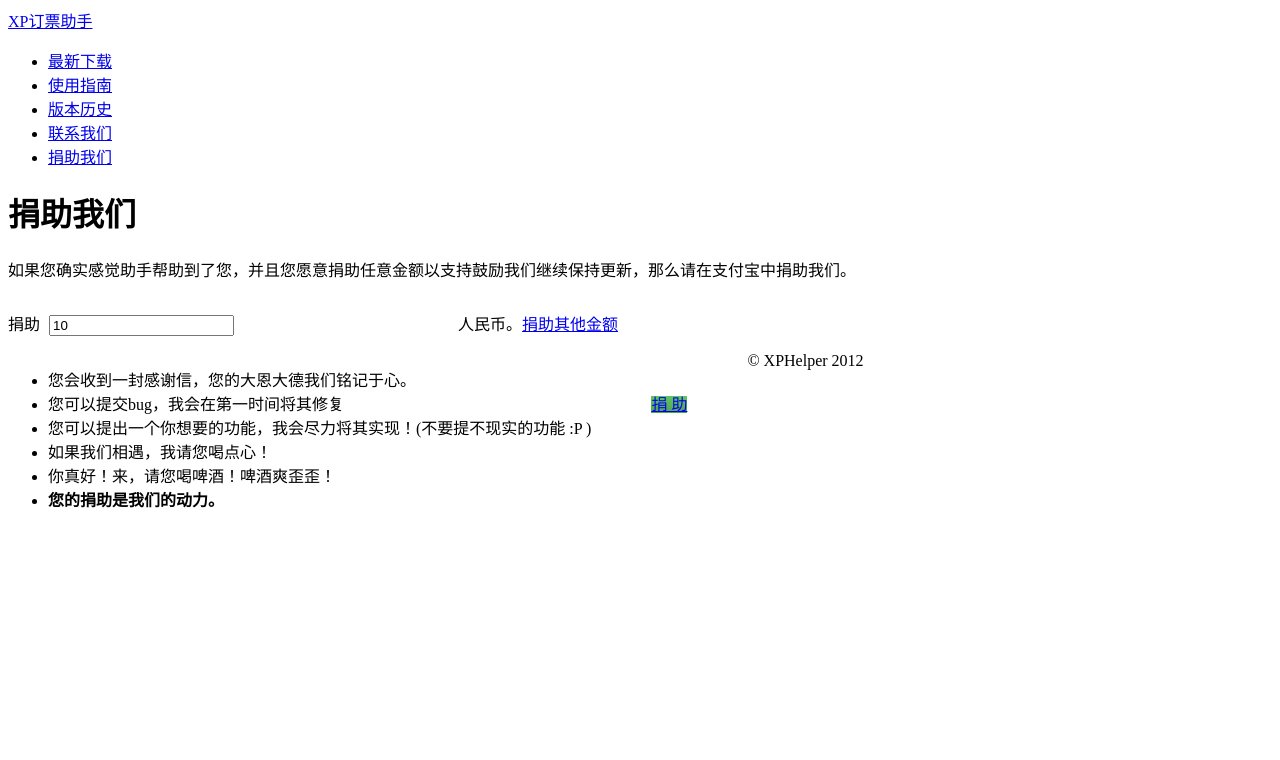
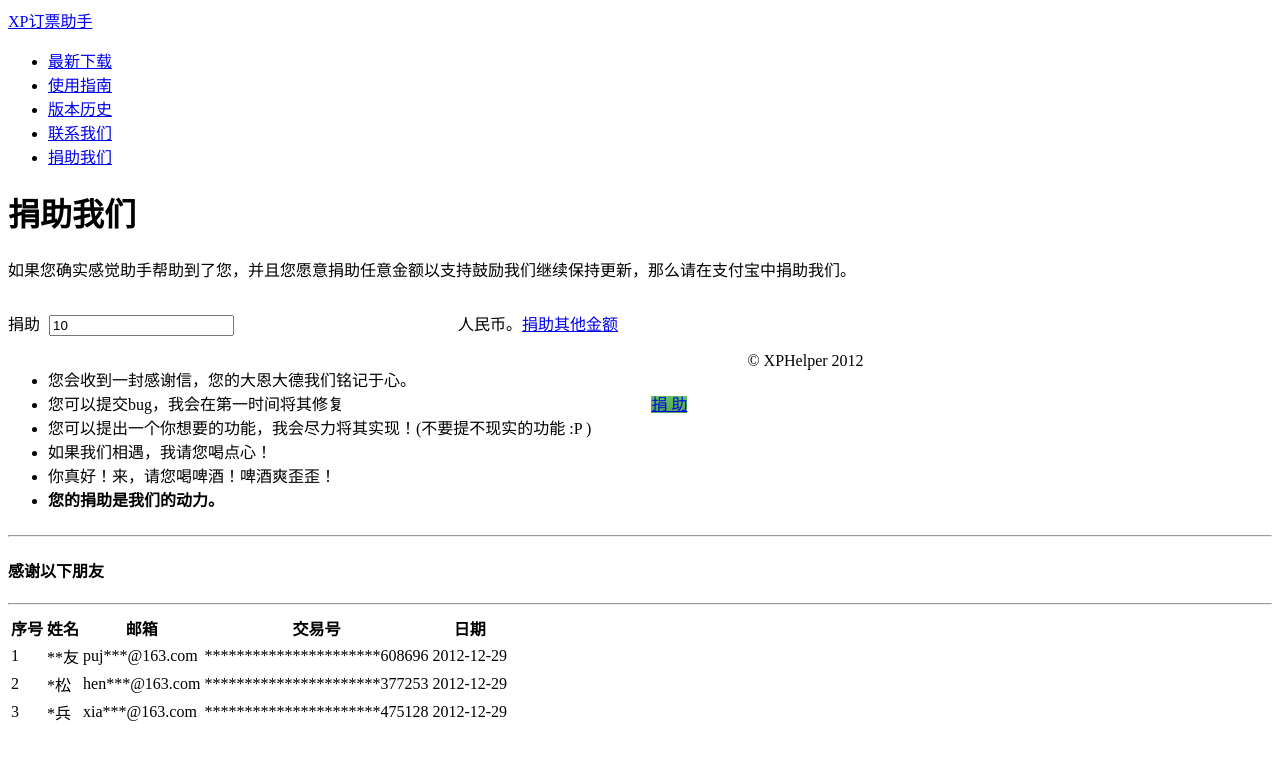
Before and after one commit to xphelper/xphelper.github.com, a Jekyll site: the page built from donate.html, in a window 1280 px wide. Shown: the top 760 px of the page. Built offline with Jekyll 4.4.1, drawn with Linux system fonts in a browser that asks for light colours; nearby versions of some CDN libraries; library files that are not in the unit come from our copies; Markdown is read by kramdown in place of the engine named in the settings; comment, search, counter and statistics services are not loaded.

Commit message:
donote list

```diff
--- a/donate.html
+++ b/donate.html
@@ -76,6 +76,17 @@ weight: 5
 <a id="aPayAmount" href="javascript:void()" class="btn btn-large btn-success">捐 助</a>
 </div>
 </div>
+<div style="float: left;width: 100%;">
+<hr>
+<h4>感谢以下朋友</h4>
+<hr>
+<table class="table table-bordered">
+<tr><th>序号</th><th>姓名</th><th>邮箱</th><th>交易号</th><th>日期</th></tr>
+<tr><td>1</td><td>**友</td><td>puj***@163.com</td><td>**********************608696</td><td>2012-12-29</td></tr>
+<tr><td>2</td><td>*松</td><td>hen***@163.com</td><td>**********************377253</td><td>2012-12-29</td></tr>
+<tr><td>3</td><td>*兵</td><td>xia***@163.com</td><td>**********************475128</td><td>2012-12-29</td></tr>
+</table>
+</div>
 <form id="formOther" action="https://shenghuo.alipay.com/send/payment/fill.htm" method="post" target="_blank">
 	<input type="hidden" name="optEmail" value="xphelper@163.com"/>
 </form>
```
